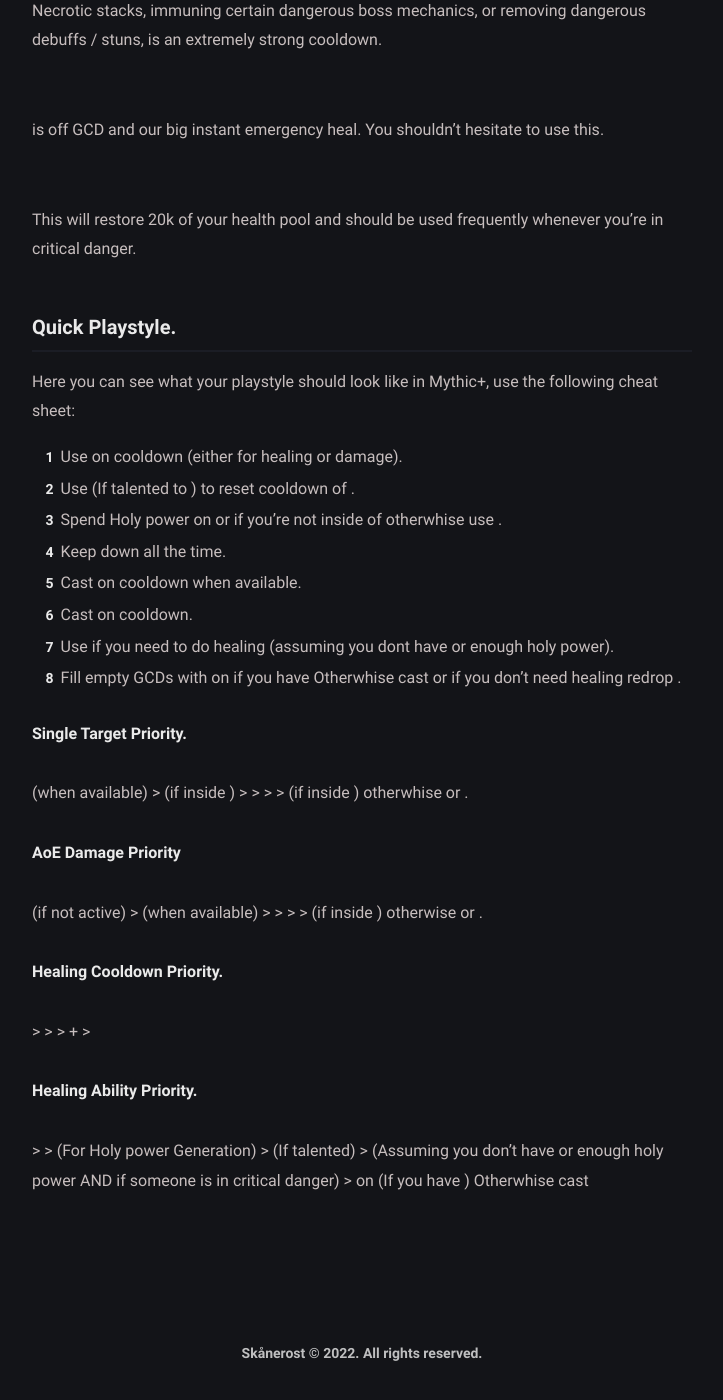
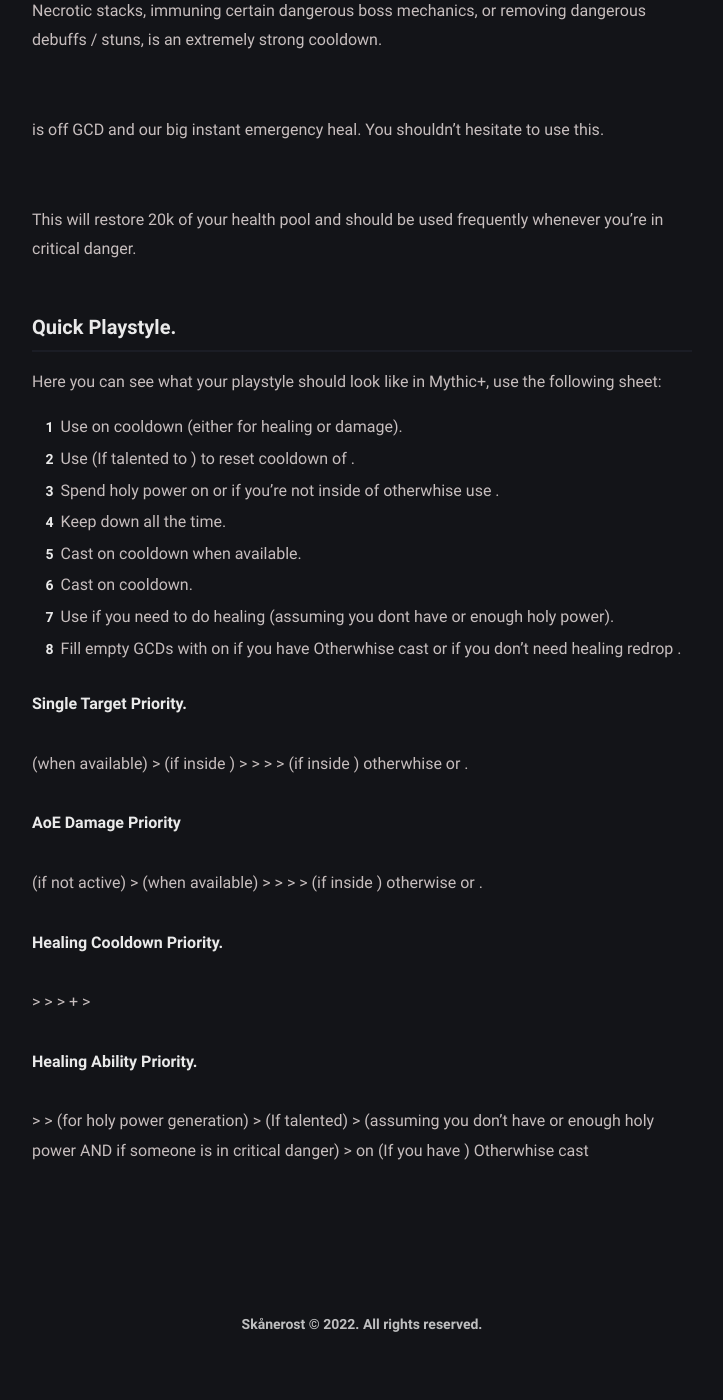
Before and after one commit to BetterThanWowhead/BetterThanWowhead.github.io, a Jekyll site: the page built from pages/M+/dungeon.md, in a window 1280 px wide and 1400 px high, scrolled down 1187 px. Shown: the whole window, without its empty margins (278-1001 px from the left). Built offline with Jekyll 4.4.1, drawn with Linux system fonts in a browser that asks for light colours; a script that is not in the unit is left out; after the commit the page ends 2557 px from its top, so only the background shows below that.

Commit message:
Update dungeon.md

```diff
--- a/pages/M+/dungeon.md
+++ b/pages/M+/dungeon.md
@@ -52,11 +52,11 @@ This will restore 20k of your health pool and should be used frequently whenever
 
 ---
 
-Here you can see what your playstyle should look like in Mythic+, use the following cheat sheet:
+Here you can see what your playstyle should look like in Mythic+, use the following sheet:
 
 1. Use <a href="https://www.wowhead.com/spell=20473/holy-shock" data-wowhead="spell=20473"></a> on cooldown (either for healing or damage).
 2. Use <a href="https://www.wowhead.com/spell=293895/crusader-strike" data-wowhead="spell=293895"></a> (If talented to <a href="https://www.wowhead.com/spell=196926/crusaders-might" data-wowhead="spell=196926"></a>) to reset cooldown of <a href="https://www.wowhead.com/spell=20473/holy-shock" data-wowhead="spell=20473"></a>.
-3. Spend Holy power on <a href="https://www.wowhead.com/spell=85673/word-of-glory" data-wowhead="spell=85673"></a> or <a href="https://www.wowhead.com/spell=85222/light-of-dawn" data-wowhead="spell=85222"></a> if you're not inside of <a href="https://tbc.wowhead.com/spell=31884/avenging-wrath" data-wowhead="spell=31884"></a> otherwhise use <a href="https://www.wowhead.com/spell=53600/shield-of-the-righteous" data-wowhead="spell=53600"></a>.
+3. Spend holy power on <a href="https://www.wowhead.com/spell=85673/word-of-glory" data-wowhead="spell=85673"></a> or <a href="https://www.wowhead.com/spell=85222/light-of-dawn" data-wowhead="spell=85222"></a> if you're not inside of <a href="https://tbc.wowhead.com/spell=31884/avenging-wrath" data-wowhead="spell=31884"></a> otherwhise use <a href="https://www.wowhead.com/spell=53600/shield-of-the-righteous" data-wowhead="spell=53600"></a>.
 4. Keep <a href="https://www.wowhead.com/spell=26573/consecration" data-wowhead="spell=26573"></a> down all the time.
 5. Cast <a href="https://www.wowhead.com/spell=24275/hammer-of-wrath" data-wowhead="spell=24275"></a> on cooldown when available.
 6. Cast <a href="https://www.wowhead.com/spell=20271/judgment" data-wowhead="spell=20271"></a> on cooldown.
@@ -109,7 +109,7 @@ or
 
 <a href="https://www.wowhead.com/spell=20473/holy-shock" data-wowhead="spell=20473"></a>
 \> <a href="https://www.wowhead.com/spell=85673/word-of-glory" data-wowhead="spell=85673"></a>
-\> <a href="https://www.wowhead.com/spell=283637/crusader-strike" data-wowhead="spell=283637"></a> (For Holy power Generation)
+\> <a href="https://www.wowhead.com/spell=283637/crusader-strike" data-wowhead="spell=283637"></a> (for holy power generation)
 \> <a href="https://www.wowhead.com/spell=20271/judgment" data-wowhead="spell=20271"></a> (If <a href="https://www.wowhead.com/spell=183778/judgment-of-light" data-wowhead="spell=183778"></a> talented)
-\> <a href="https://www.wowhead.com/spell=183998/light-of-the-martyr" data-wowhead="spell=183998"></a> (Assuming you don’t have <a href="https://www.wowhead.com/spell=20473/holy-shock" data-wowhead="spell=20473"></a> or enough holy power AND if someone is in critical danger)
+\> <a href="https://www.wowhead.com/spell=183998/light-of-the-martyr" data-wowhead="spell=183998"></a> (assuming you don’t have <a href="https://www.wowhead.com/spell=20473/holy-shock" data-wowhead="spell=20473"></a> or enough holy power AND if someone is in critical danger)
 \> <a href="https://www.wowhead.com/spell=82326/holy-light" data-wowhead="spell=82326"></a> on <a href="https://www.wowhead.com/spell=53563/beacon-of-light" data-wowhead="spell=53563"></a> (If you have <a href="https://www.wowhead.com/spell=53576/infusion-of-light" data-wowhead="spell=53576"></a>) Otherwhise cast <a href="https://www.wowhead.com/spell=19750/flash-of-light" data-wowhead="spell=19750"></a>
```
